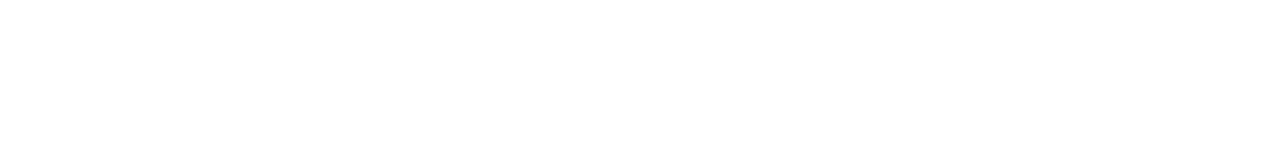
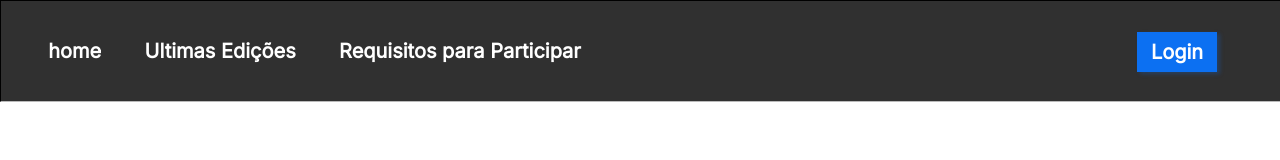
Before and after one commit to DiogoBS/Bootcamp-DNC, a plain HTML site: page index.html in a window 1280 px wide. Drawn offline with Linux system fonts and the light colour scheme.

Commit message:
Criação do estilo CSS do menu

```diff
--- /dev/null
+++ b/estilo.css
@@ -0,0 +1,58 @@
+/*importação de fonte*/
+@import url('https://fonts.googleapis.com/css2?family=Inter&display=swap');
+
+
+body{
+ margin: 0px;
+ padding: 0px;
+}
+
+/* Menu de navegação */
+#principal {
+     width: 100%;
+     height: 100px;
+     border: 1px solid black;
+     background-color: #303030;
+     display: flex;
+     justify-content: space-between;
+     border-bottom: 1px solid #bababa;
+
+ }
+
+    #menu {
+        display: flex;
+        width: 45%;
+        justify-content: space-around;
+        align-items: center;
+        margin-left: 2%;
+    }
+
+    #principal div a {
+        font-family: 'inter';
+        font-size: 20px;
+        font-weight: 600;
+        color: white;
+        text-decoration: none;
+    }
+
+    #principal div a:hover{
+        color: #7e7e7e;;
+    }
+
+    #principal button {
+        margin-right: 5%;
+        background-color: #0C70F2;
+        border:0px;
+        align-items:center;
+        margin-top:31px;
+        width: 80px;
+        height: 40px;
+        font-family: "inter";
+        font-size: 20px;
+        font-weight: 600;
+        color: white;
+
+        box-shadow: 3px 2px 4px rgba(12, 112, 242, 0.25);
+        cursor: pointer;
+
+    }
--- a/index.html
+++ b/index.html
@@ -5,8 +5,18 @@
     <meta http-equiv="X-UA-Compatible" content="IE=edge">
     <meta name="viewport" content="width=device-width, initial-scale=1.0">
     <title>Bootcamp DNC</title>
+    <link rel="stylesheet" href="estilo.css">
 </head>
+
 <body>
+    <nav id="principal">
+        <DIV id="menu">
+            <a href="">home</a>
+            <a href="">Ultimas Edições</a>
+            <a href="">Requisitos para Participar</a>
+        </DIV>
+        <button>Login</button>
+    </nav>
 
 </body>
 </html>
```
